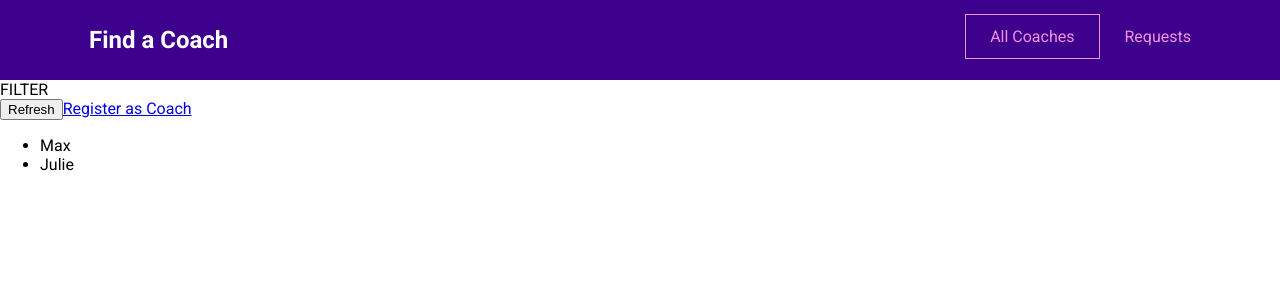
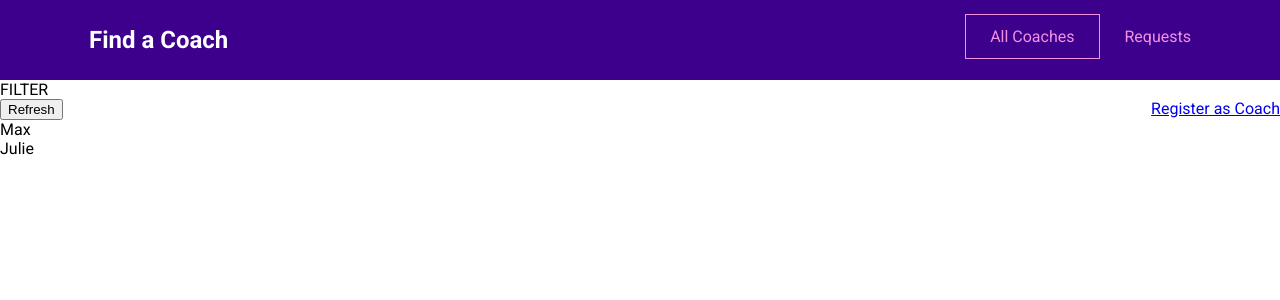
Before and after one commit to sidneyfranciscodev/find-a-coach-vue, a Vue app: page /coaches in a window 1280 px wide. Shown: the top 300 px of the page. Built offline with nearby package versions, Linux system fonts and the light colour scheme.

Commit message:
add styles to CoachesList

```diff
--- a/src/pages/coaches/CoachesList.vue
+++ b/src/pages/coaches/CoachesList.vue
@@ -20,3 +20,16 @@ const store = useStore();
 const filteredCoaches = computed(() => store.allCoaches);
 const hasCoaches = computed(() => store.hasCoaches);
 </script>
+
+<style scoped>
+.controls {
+  display: flex;
+  justify-content: space-between;
+}
+
+ul {
+  list-style: none;
+  margin: 0;
+  padding: 0;
+}
+</style>
```
